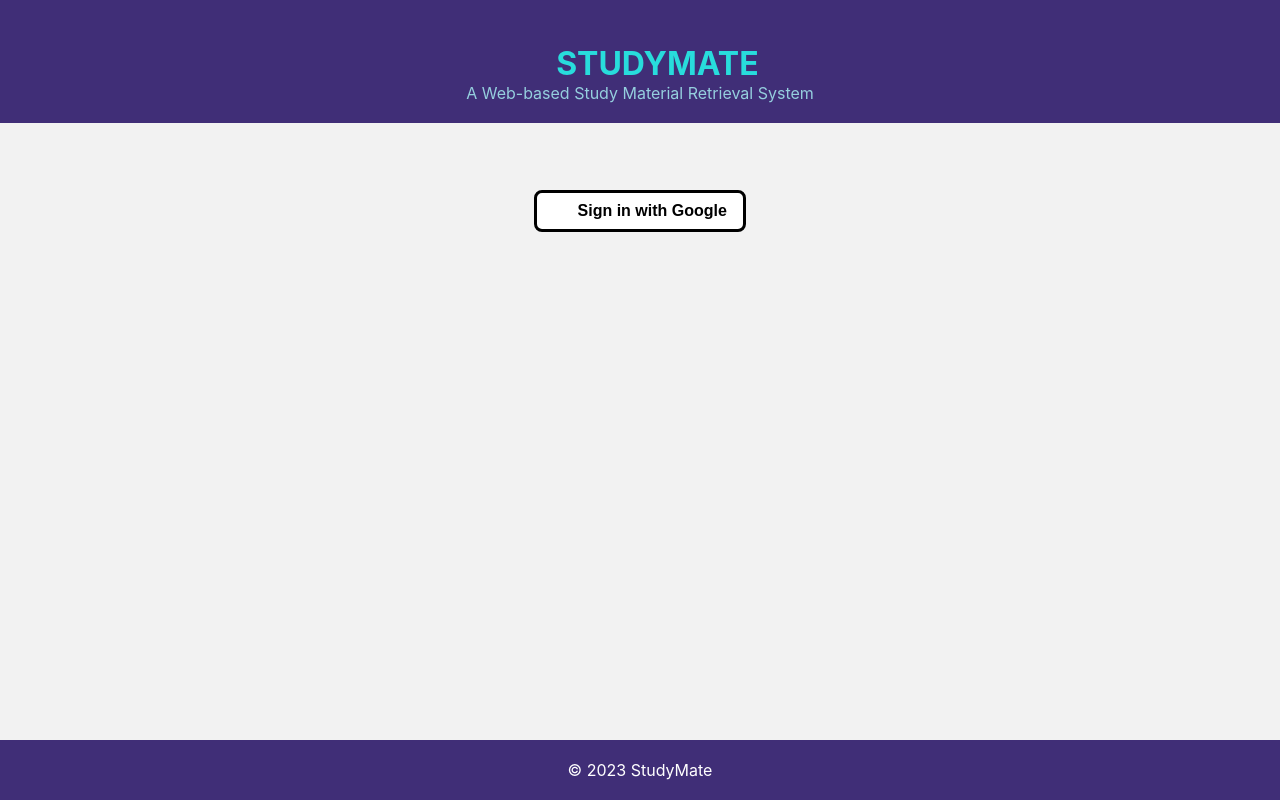
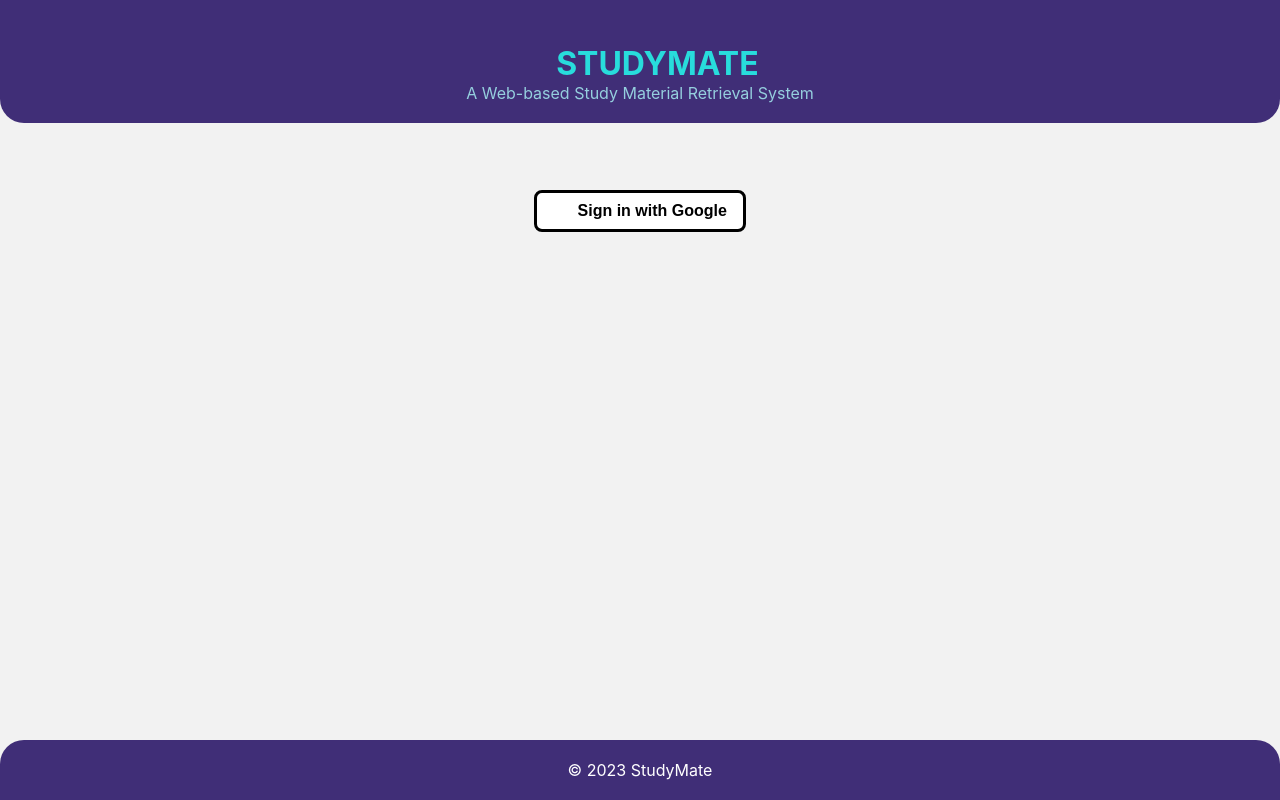
Before and after one commit to sameemul-haque/MiniStudyMate, a React (Create React App) app: page / in a window 1280 px wide. Built offline with nearby package versions, Linux system fonts and the light colour scheme; no server answers; some icons are missing.

Commit message:
added border radius for header and footer

```diff
--- a/src/css/footer.css
+++ b/src/css/footer.css
@@ -9,6 +9,8 @@ footer {
   right: 0;
   left: 0;
   z-index: 1;
+  border-top-left-radius: 1.5rem;
+  border-top-right-radius: 1.5rem;
 }
 
 footer p {
--- a/src/css/header.css
+++ b/src/css/header.css
@@ -1,5 +1,7 @@
 header {
   background-color: #402e77;
+  border-bottom-left-radius: 1.5rem;
+  border-bottom-right-radius: 1.5rem;
   color: white;
   padding: 20px;
   position: fixed;
```
